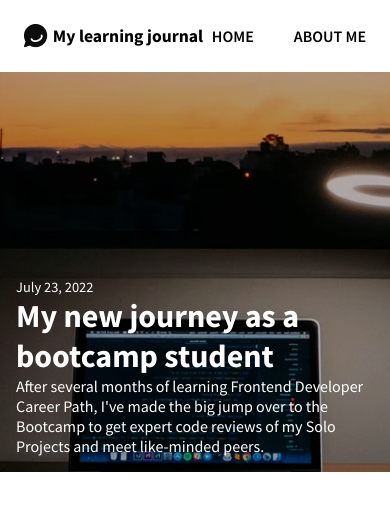
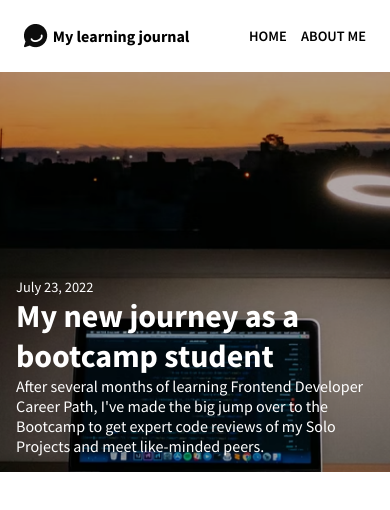
Before and after one commit to subraths/learning-journal, a React (Vite) app: page / in a window 390 px wide. Shown: the top 510 px of the page. Built offline with nearby package versions, Linux system fonts and the light colour scheme.

Commit message:
adjusted nav bar marrgins for mobile

```diff
--- a/src/index.css
+++ b/src/index.css
@@ -21,7 +21,7 @@
 
 .nav-header {
   margin-right: auto;
-  font-size: 1.1rem;
+  font-size: 1rem;
 }
 
 nav ul {
@@ -30,10 +30,10 @@
 
 nav li {
   list-style: none;
-  margin-right: 2.5em;
+  margin-right: 1em;
   font-weight: 600;
   text-transform: uppercase;
-  font-size: 1rem;
+  font-size: 0.9rem;
 }
 
 nav li:last-child {
```
